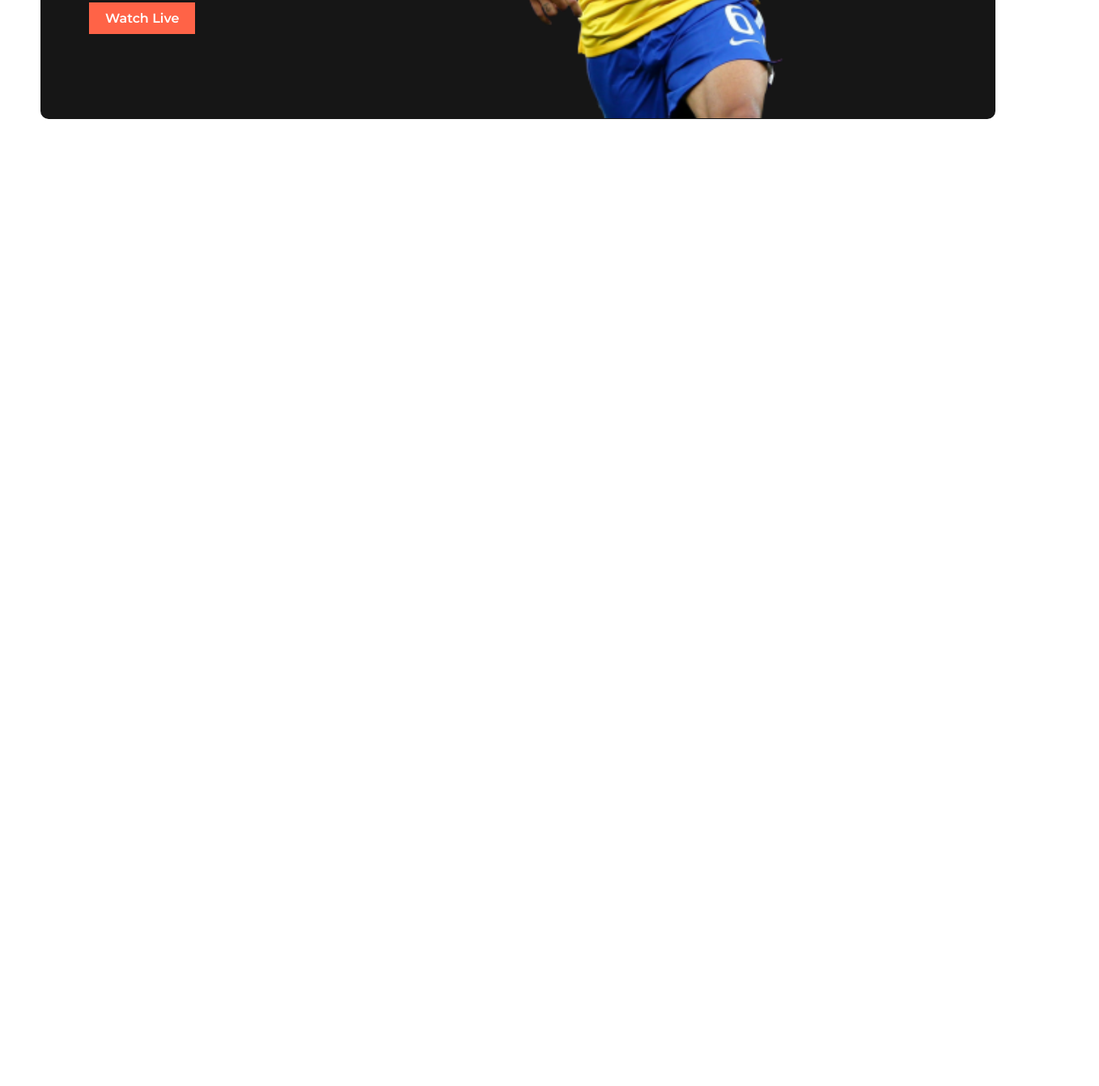
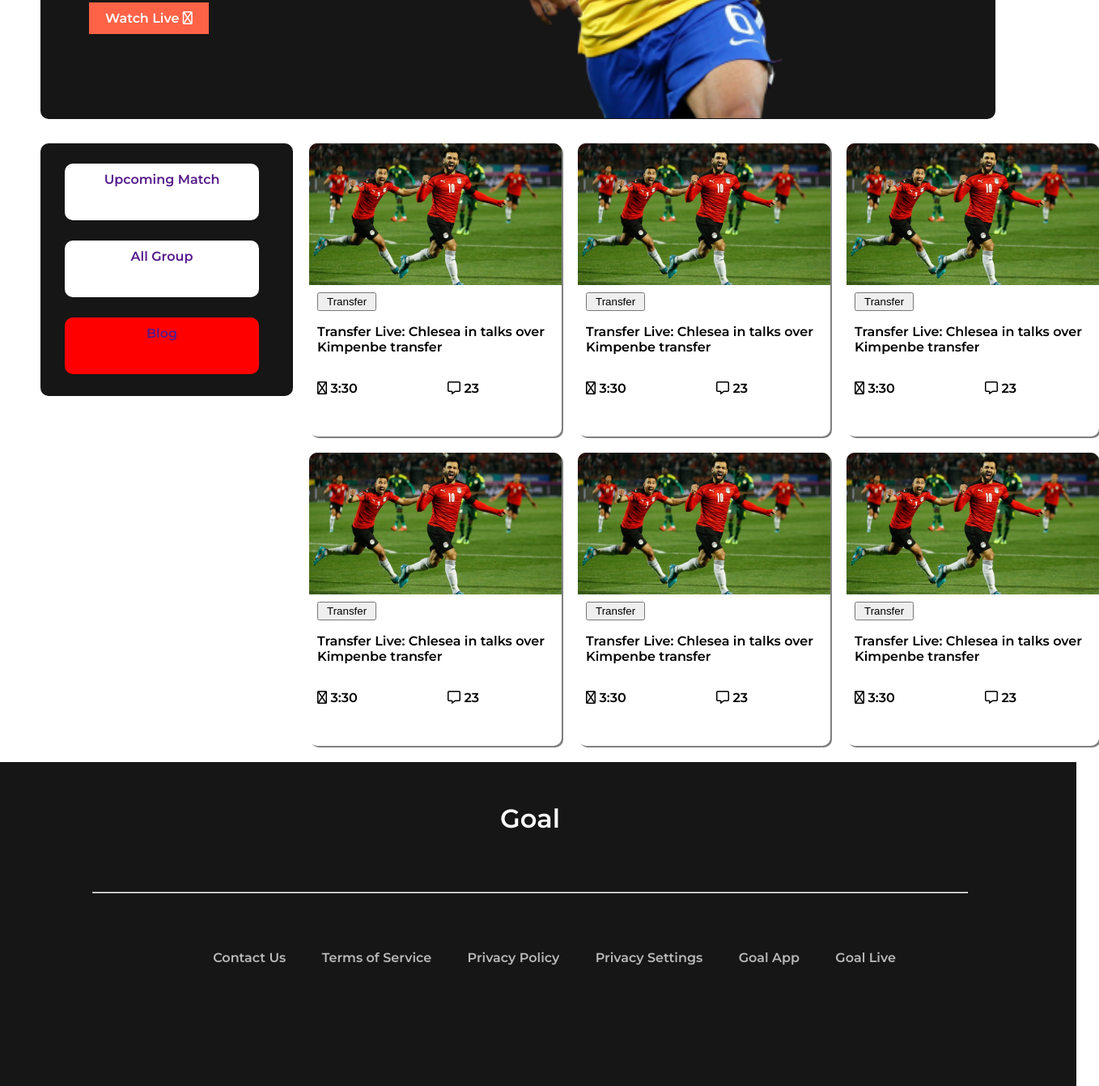
Before and after one commit to toha2120/world-cup, a plain HTML site: page index.html in a window 1280 px wide. Shown: the part 609-1950 px from the top of the page at 81% size, 1358 px wide, since content can reach past the window. Before the commit the page ends 806 px from the top, so only its background shows below. Drawn offline with Linux system fonts and the light colour scheme.

Commit message:
website done

```diff
--- a/index.html
+++ b/index.html
@@ -6,6 +6,8 @@
     <meta name="viewport" content="width=device-width, initial-scale=1.0" />
     <title>world-cup</title>
     <link rel="stylesheet" href="style.css" />
+    <script src="https://kit.fontawesome.com/8699cfdb9e.js" crossorigin="anonymous">
+    </script>
   </head>
   <body>
     <main>
@@ -19,7 +21,7 @@
               It has roots in a piece of classical Latin literature from 45 BC,
               making it over 2000 years old.
             </p>
-            <a href="">Watch Live</a>
+            <a href="">Watch Live <i class="fa-regular fa-angle-right"></i> </a>
           </div>
           <div class="banner">
             <img src="assets/Banner Image.png" alt="">
@@ -27,8 +29,106 @@
         </div>
       </section>
       <!-- section two -->
-      <section class="blogs-march">
+      <section class="blogs-match">
+        <div class="menu-blogs">
+          <div class="menu">
+            <p><a href="">Upcoming Match</a></p>
+            <p><a href="">All Group</a></p>
+            <p id="blog"> <a  href="">Blog</a></p>
+          </div>
+          <div class="container-blog">
+            <div class="blogs">
+              <div class="blog">
+                <img src="assets/Blog Image.png" alt="">
+                <button>Transfer</button>
+                <p>Transfer Live: Chlesea in talks over Kimpenbe transfer</p>
+                <div class="container-blog-icon">
+                  <p><i class="fa-regular fa-clock-rotate-left"> </i> 3:30</p>
+                  <p><i class="fa-regular fa-message"></i>    23</p>
+                </div>
+              </div>
+            </div>
+          </div>
+          <div class="container-blog">
+            <div class="blogs">
+              <div class="blog">
+                <img src="assets/Blog Image.png" alt="">
+                <button>Transfer</button>
+                <p>Transfer Live: Chlesea in talks over Kimpenbe transfer</p>
+                <div class="container-blog-icon">
+                  <p><i class="fa-regular fa-clock-rotate-left"> </i> 3:30</p>
+                  <p><i class="fa-regular fa-message"></i>    23</p>
+                </div>
+              </div>
+            </div>
+          </div>
+          <div class="container-blog">
+            <div class="blogs">
+              <div class="blog">
+                <img src="assets/Blog Image.png" alt="">
+                <button>Transfer</button>
+                <p>Transfer Live: Chlesea in talks over Kimpenbe transfer</p>
+                <div class="container-blog-icon">
+                  <p><i class="fa-regular fa-clock-rotate-left"> </i> 3:30</p>
+                  <p><i class="fa-regular fa-message"></i>    23</p>
+                </div>
+              </div>
+            </div>
+          </div>
+          <div class="container-blog">
+            <div class="blogs">
+              <div class="blog">
+                <img src="assets/Blog Image.png" alt="">
+                <button>Transfer</button>
+                <p>Transfer Live: Chlesea in talks over Kimpenbe transfer</p>
+                <div class="container-blog-icon">
+                  <p><i class="fa-regular fa-clock-rotate-left"> </i> 3:30</p>
+                  <p><i class="fa-regular fa-message"></i>    23</p>
+                </div>
+              </div>
+            </div>
+          </div>
+          <div class="container-blog">
+            <div class="blogs">
+              <div class="blog">
+                <img src="assets/Blog Image.png" alt="">
+                <button>Transfer</button>
+                <p>Transfer Live: Chlesea in talks over Kimpenbe transfer</p>
+                <div class="container-blog-icon">
+                  <p><i class="fa-regular fa-clock-rotate-left"> </i> 3:30</p>
+                  <p><i class="fa-regular fa-message"></i>    23</p>
+                </div>
+              </div>
+            </div>
+          </div>
+          <div class="container-blog">
+            <div class="blogs">
+              <div class="blog">
+                <img src="assets/Blog Image.png" alt="">
+                <button>Transfer</button>
+                <p>Transfer Live: Chlesea in talks over Kimpenbe transfer</p>
+                <div class="container-blog-icon">
+                  <p><i class="fa-regular fa-clock-rotate-left"> </i> 3:30</p>
+                  <p><i class="fa-regular fa-message"></i>    23</p>
+                </div>
+              </div>
+            </div>
+          </div>
+        </div>
+      </section>
+      <!-- footer section -->
+      <footer class="footer">
+        <h1>Goal</h1>
+        <hr>
+        <div class="footer-bar">
+          <a href="">Contact Us </a>
+          <a href="">Terms of Service </a>
+          <a href="">Privacy Policy</a>
+          <a href="">Privacy Settings </a>
+          <a href="">Goal App</a>
+          <a href="">Goal Live</a>
+        </div>
 
-      </section>
+      </footer>
   </body>
 </html>
--- a/style.css
+++ b/style.css
@@ -1,4 +1,3 @@
-
 /*------ google font-link -----*/
 @import url("https://fonts.googleapis.com/css2?family=Montserrat:wght@600&display=swap");
 
@@ -7,13 +6,13 @@
 body {
   font-family: "Montserrat", sans-serif;
   margin: 50px;
-  padding: 0;
 }
 /* header-banner */
 .top-banner {
   display: flex;
   justify-content: center;
   align-items: center;
+  margin-bottom: 0px;
 }
 .header-banner {
   display: flex;
@@ -44,8 +43,94 @@ body {
   background-color: tomato;
   color: white;
   padding: 10px 20px;
+  font: bold;
 }
 .banner img {
   height: 613px;
   margin-top: 95px;
 }
+ /* section two */
+
+.menu-blogs{
+  margin-top: 30px;
+  display: grid;
+  grid-template-columns: repeat(4, auto);
+  grid-gap: 20px;
+  width: 80%;
+  margin-bottom: 90px;
+}
+
+.menu{
+  grid-row: 1/3;
+  background-color: #161616;
+  width: 312px;
+  height: 312px;
+  border-radius: 10px;
+
+}
+.menu p {
+  background-color: rgb(255, 255, 255);
+  width: 200px;
+  height: 50px;
+  padding:10px 20px;
+  border-radius: 10px;
+  margin-left: 30px;
+  margin-top: 25px;
+  text-align: center;
+
+}
+.menu a{
+  text-align: center;
+  text-decoration: none;
+}
+#blog{
+  background-color: red;
+}
+.blog{
+  background-color: rgb(255, 255, 255);
+  width: 312px;
+  height: 362px;
+  border-radius: 10px;
+  box-shadow: 2px 2px grey ;
+}
+.blog button{
+  padding: 2px 10px;
+  margin-top: 5px;
+  margin-left: 10px;
+  font: bold;
+}
+.blog p{
+  margin-left: 10px;
+}
+.container-blog-icon{
+  display: grid;
+  grid-template-columns: repeat(2, 1fr);
+  grid-gap: 10px ;
+}
+/* \ <!-- footer section --> */
+.footer{
+  background-color: #161616;
+  width: 1350px;
+  height: 400px;
+  margin: -70px;
+}
+.footer h1{
+  text-align: center;
+  padding: 50px;
+  color: white;
+}
+hr{
+  color: #ffffff53;
+  width: 80%;
+  margin: auto;
+  margin-bottom: 70px;
+}
+.footer-bar{
+  padding-left: 20px;
+  text-align: center;
+}
+.footer-bar a{
+  text-decoration: none;
+  color: #B9B9B9;
+  padding-left: 40px;
+}
```
